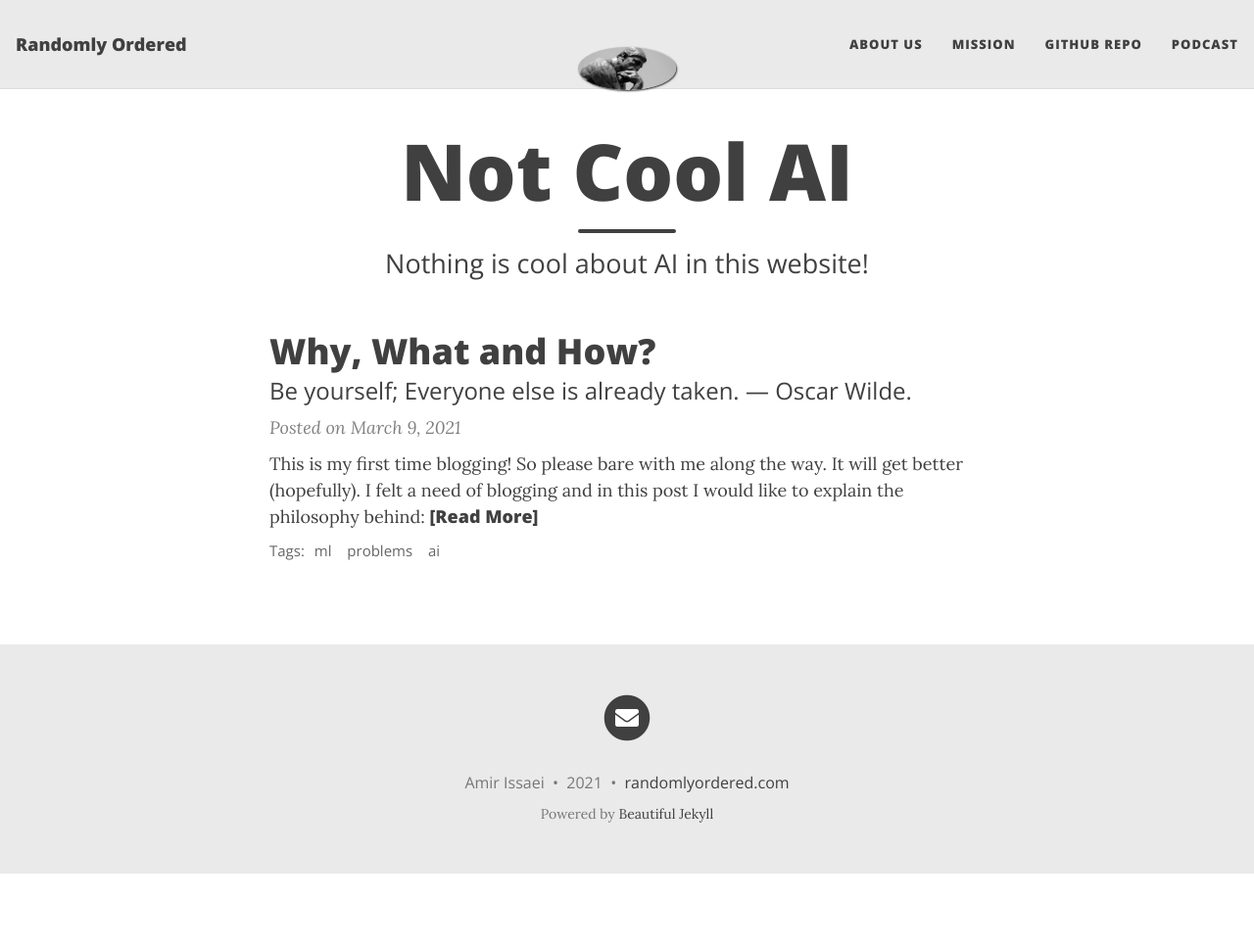
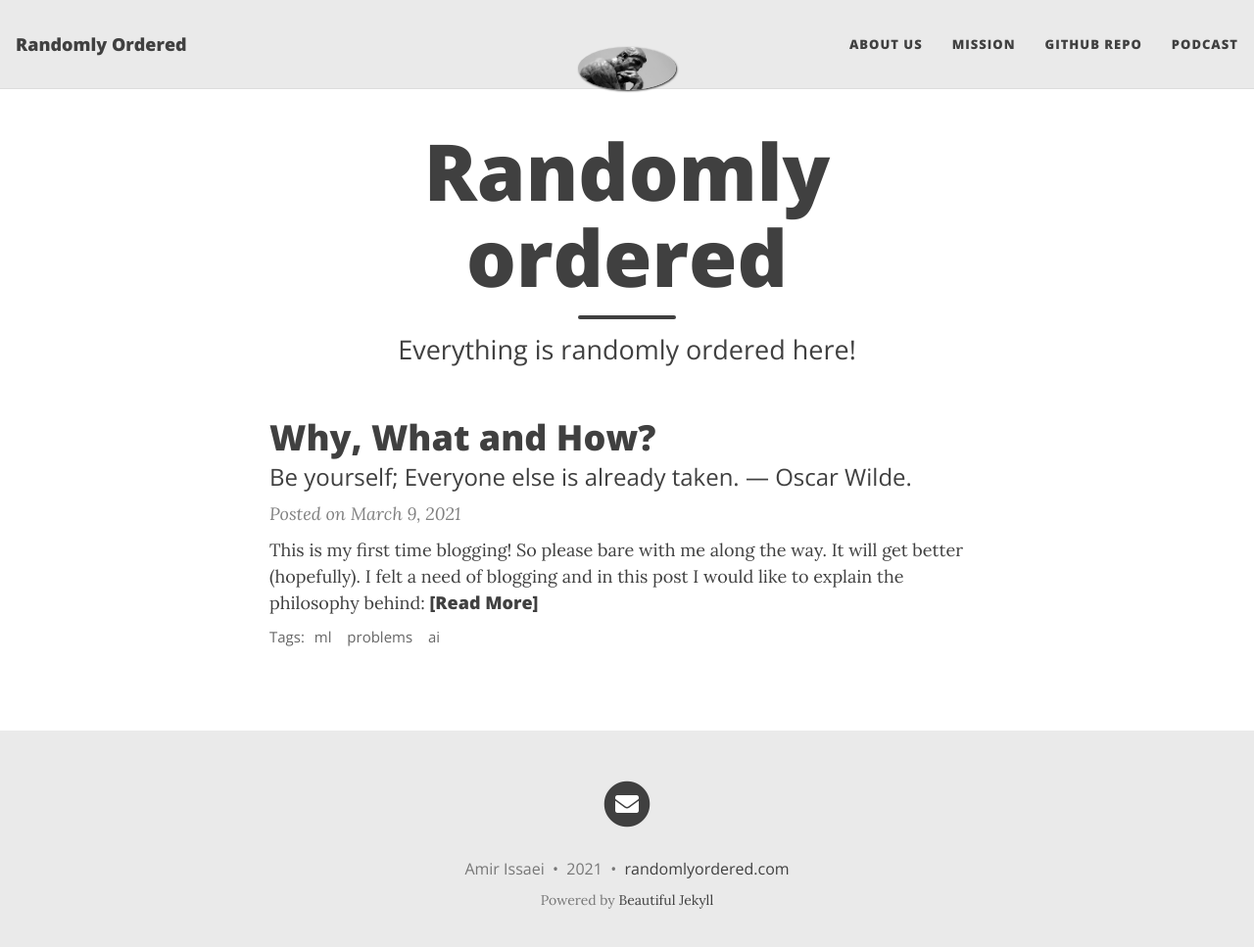
Before and after one commit to aissaei/randomlyordered.github.io, a Jekyll site: the page built from index.html, in a window 1280 px wide and 980 px high. Shown: the top 967 px of the window at 98% size. Built offline with Jekyll 4.4.1, drawn with Linux system fonts in a browser that asks for light colours; nearby versions of some CDN libraries; the list of posts is cut into pages by our own code.

Commit message:
fixed this is us and published first post

```diff
--- a/index.html
+++ b/index.html
@@ -1,5 +1,5 @@
 ---
 layout: home
-title: Not Cool AI
-subtitle: Nothing is cool about AI in this website!
+title: Randomly ordered
+subtitle: Everything is randomly ordered here!
 ---
```
